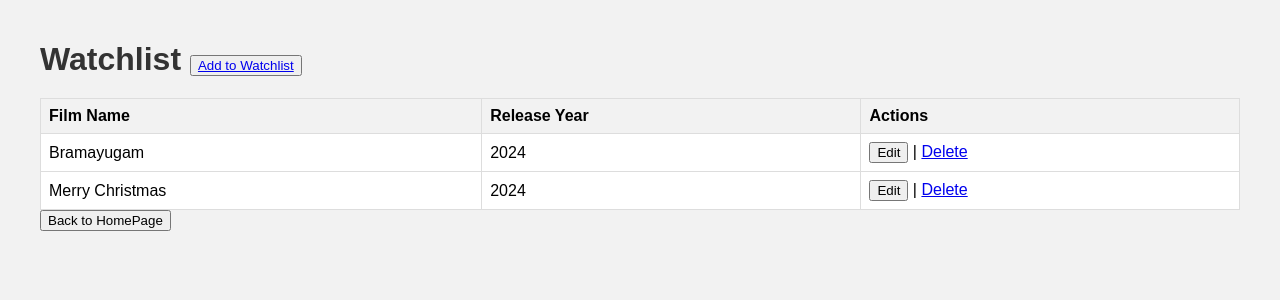
After one commit to gopeshr/cinema-app, a Flask app: page /watchlist in a window 1280 px wide. The commit adds this page. Shown: the top 300 px of the page. Run offline with Flask 3, Linux system fonts and the light colour scheme; data comes from the database, SQL or seed files in the repository; both versions use the stored data as it was after the commit.

Commit message:
watchlist impl

```diff
--- a/app.py
+++ b/app.py
@@ -1,8 +1,10 @@
 from flask import Flask, render_template, request, g, redirect, url_for, flash
 import sqlite3
 from datetime import datetime
+import secrets
 
 app = Flask(__name__, static_folder='styles')
+app.secret_key = secrets.token_hex(16)
 
 DATABASE = 'films.db'
 
@@ -32,6 +34,13 @@ def initialize_database():
             review TEXT
         )
     ''')
+    cursor.execute('''
+        CREATE TABLE IF NOT EXISTS watchlist (
+            id INTEGER PRIMARY KEY AUTOINCREMENT,
+            film_name TEXT NOT NULL,
+            release_year INTEGER
+        )
+    ''')
     db.commit()
     cursor.close()
 
@@ -49,6 +58,13 @@ def index():
 
         db = get_db()
         cursor = db.cursor()
+        cursor.execute("SELECT * FROM watchlist WHERE LOWER(film_name) = ? AND release_year = ?", (film_name.lower(), release_year))
+        existing_movie = cursor.fetchone()
+
+        if existing_movie:
+            flash('''Movie present in watchlist''')
+            cursor.close()
+            return redirect(url_for('watchlist'))
         cursor.execute("INSERT INTO films (film_name, release_year, watched_time, rating, review) VALUES (?, ?, ?, ?, ?)",
                        (film_name, release_year, watched_time, rating, review))
         db.commit()
@@ -164,6 +180,80 @@ def saved_list():
     cursor.close()
     return render_template('saved_list.html', films=films)
 
+@app.route('/add_to_watchlist', methods=['GET', 'POST'])
+def add_to_watchlist():
+    if request.method == 'POST':
+        film_name = request.form['film_name']
+        release_year = request.form['release_year']
+
+        db = get_db()
+        cursor = db.cursor()
+
+        # Check if the movie is already in the saved list
+        cursor.execute("SELECT * FROM films WHERE LOWER(film_name) = ? AND release_year = ?", (film_name.lower(), release_year))
+        existing_movie = cursor.fetchone()
+
+        if existing_movie:
+            flash('''You've watched the movie already!''')
+            cursor.close()
+            return redirect(url_for('saved_list'))
+
+        # If the movie is not in the saved list, add it to the watchlist
+        cursor.execute("INSERT INTO watchlist (film_name, release_year) VALUES (?, ?)", (film_name, release_year))
+        db.commit()
+        cursor.close()
+
+        flash('Movie added to watchlist successfully!')
+        return redirect(url_for('watchlist'))
+
+    return render_template('add_to_watchlist.html')
+
+@app.route('/watchlist')
+def watchlist():
+    db = get_db()
+    cursor = db.cursor()
+
+    cursor.execute("SELECT * FROM watchlist")
+    watchlist = cursor.fetchall()
+
+    cursor.close()
+    return render_template('watchlist.html', watchlist=watchlist)
+
+@app.route('/edit_watchlist/<int:movie_id>', methods=['POST'])
+def edit_watchlist(movie_id):
+    db = get_db()
+    cursor = db.cursor()
+
+    if request.method == 'POST':
+        film_name = request.form['film_name']
+        release_year = request.form['release_year']
+
+        cursor.execute("SELECT * from films WHERE LOWER(film_name) = ? AND release_year = ?", (film_name.lower(), release_year))
+        existing_movie = cursor.fetchone()
+
+        if existing_movie:
+            return redirect(url_for('saved_list'))
+        cursor.execute('''
+            UPDATE watchlist
+            SET film_name=?, release_year=?
+            WHERE id=?
+        ''', (film_name, release_year, movie_id))
+        db.commit()
+        cursor.close()
+        return redirect(url_for('watchlist'))
+
+@app.route('/delete_from_watchlist/<int:movie_id>', methods=['GET'])
+def delete_from_watchlist(movie_id):
+    db = get_db()
+    cursor = db.cursor()
+
+    cursor.execute("DELETE FROM watchlist WHERE id=?", (movie_id,))
+    db.commit()
+    cursor.close()
+
+    return redirect(url_for('watchlist'))
+
+
 
 if __name__ == '__main__':
     app.run(debug=True)
--- /dev/null
+++ b/styles/watchlist.css
@@ -0,0 +1,44 @@
+/* Styles for the watchlist page */
+
+body {
+    font-family: Arial, sans-serif;
+    margin: 0;
+    padding: 0;
+    background-color: #f2f2f2;
+}
+
+.container {
+    width: 100%;
+    max-width: 1200px;
+    margin: 0 auto;
+    padding: 20px;
+}
+
+h1 {
+    color: #333;
+    margin-bottom: 20px;
+}
+
+table {
+    width: 100%;
+    border-collapse: collapse;
+    background-color: #fff;
+}
+
+table th, table td {
+    border: 1px solid #ddd;
+    padding: 8px;
+    text-align: left;
+}
+
+table th {
+    background-color: #f2f2f2;
+}
+
+.actions {
+    white-space: nowrap;
+}
+
+.actions button {
+    margin-right: 5px;
+}
--- a/templates/index.html
+++ b/templates/index.html
@@ -6,7 +6,7 @@
 
 </head>
 <body>
-    <h1>Add Film Entry</h1>
+    <h1>Add Film Entry <span class="appname"> perCINal </span></h1>
 
     <form method="POST" action="/">
         <label for="film_name">Film Name:</label><br>
@@ -28,6 +28,8 @@
     </form>
     <br>
     <a href="/saved_list">View Saved List</a>
+    <br></br>
+    <a href="/watchlist">Go to Watchlist</a>
 
 </body>
 </html>
--- /dev/null
+++ b/templates/watchlist.html
@@ -0,0 +1,65 @@
+<!DOCTYPE html>
+<html lang="en">
+<head>
+    <meta charset="UTF-8">
+    <meta name="viewport" content="width=device-width, initial-scale=1.0">
+    <title>Watchlist</title>
+    <link rel="stylesheet" href="{{ url_for('static', filename='watchlist.css') }}">
+</head>
+<body>
+    <div class="container">
+        <h1>Watchlist <a href="/add_to_watchlist"><button class="btn">Add to Watchlist</a></h1>
+        <table>
+            <thead>
+                <tr>
+                    <th>Film Name</th>
+                    <th>Release Year</th>
+                    <th>Actions</th>
+                </tr>
+            </thead>
+            <tbody>
+                {% for movie in watchlist %}
+                <tr>
+                    <td id="film_name_{{ movie[0] }}">{{ movie[1] }}</td>
+                    <td id="release_year_{{ movie[0] }}">{{ movie[2] }}</td>
+                    <td>
+                        <button onclick="editMovie({{ movie[0] }})">Edit</button> |
+                        <a href="#" onclick="confirmDelete('{{ url_for('delete_from_watchlist', movie_id=movie[0]) }}')">Delete</a>
+                        <button style="display: none;" id="save_button_{{ movie[0] }}" onclick="saveMovie({{ movie[0] }})">Save</button>
+                    </td>
+                </tr>
+                {% endfor %}
+            </tbody>
+        </table>
+        <a href="/"><button class="btn">Back to HomePage</button></a>
+    </div>
+    <script>
+        function editMovie(movieId) {
+            document.getElementById('film_name_' + movieId).innerHTML = '<input type="text" id="edit_film_name_' + movieId + '" value="' + document.getElementById('film_name_' + movieId).innerText + '">';
+            document.getElementById('release_year_' + movieId).innerHTML = '<input type="text" id="edit_release_year_' + movieId + '" value="' + document.getElementById('release_year_' + movieId).innerText + '">';
+            document.getElementById('save_button_' + movieId).style.display = 'inline-block';
+        }
+
+        function saveMovie(movieId) {
+            var filmName = document.getElementById('edit_film_name_' + movieId).value;
+            var releaseYear = document.getElementById('edit_release_year_' + movieId).value;
+            var xhr = new XMLHttpRequest();
+            xhr.open('POST', '/edit_watchlist/' + movieId, true);
+            xhr.setRequestHeader('Content-Type', 'application/x-www-form-urlencoded');
+            xhr.onreadystatechange = function() {
+                if (xhr.readyState == XMLHttpRequest.DONE && xhr.status == 200) {
+                    // Reload the page after successful edit
+                    location.reload();
+                }
+            }
+            xhr.send('film_name=' + encodeURIComponent(filmName) + '&release_year=' + encodeURIComponent(releaseYear));
+        }
+
+        function confirmDelete(deleteUrl) {
+            if (confirm("Are you sure you want to delete this film?")) {
+                window.location.href = deleteUrl;
+            }
+        }
+    </script>
+</body>
+</html>
```
Also changed, not shown: styles/add_to_watchlist.css (added, +67 -0 lines), styles/index.css (+12 -3 lines), templates/add_to_watchlist.html (added, +22 -0 lines), films.db, templates/saved_list.html (line endings or trailing spaces), 1 other file.
